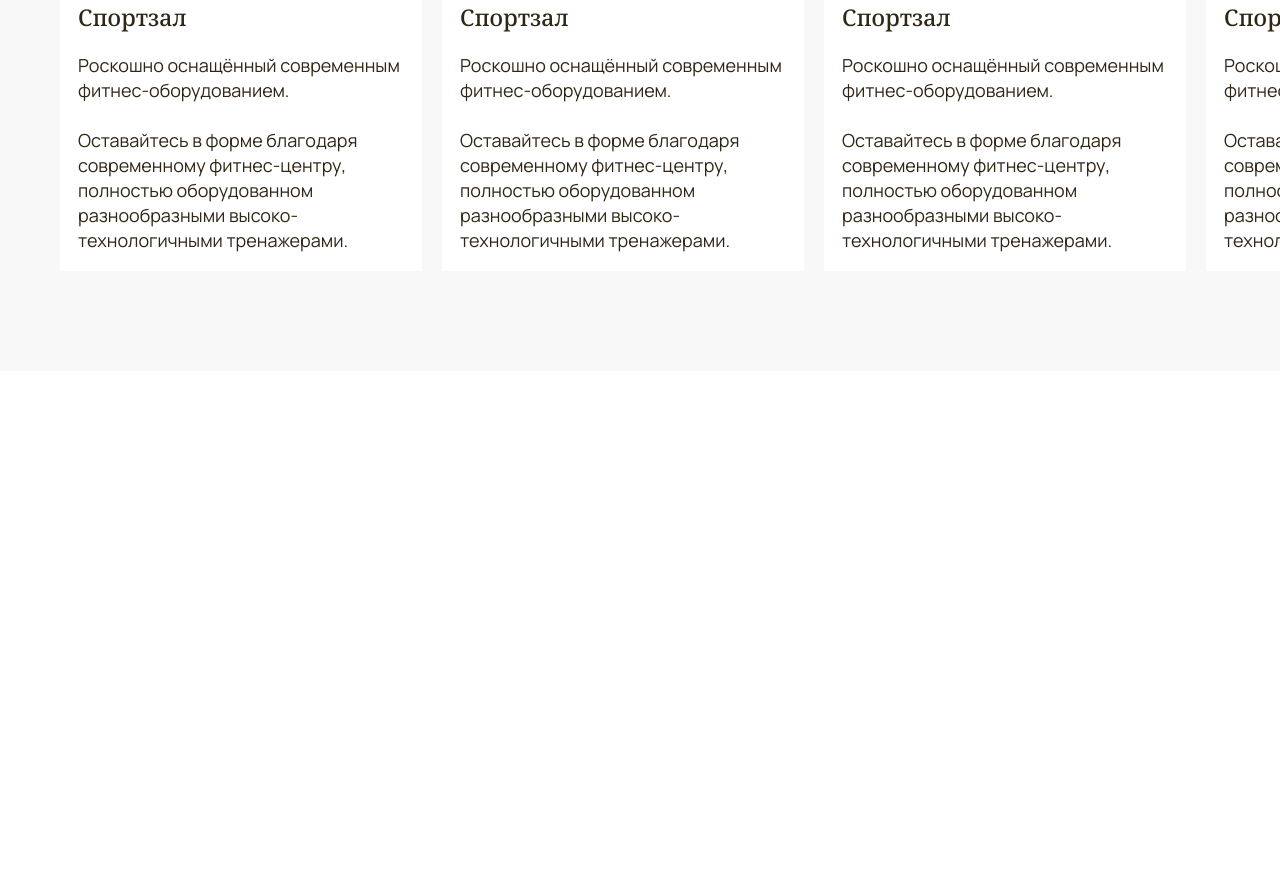
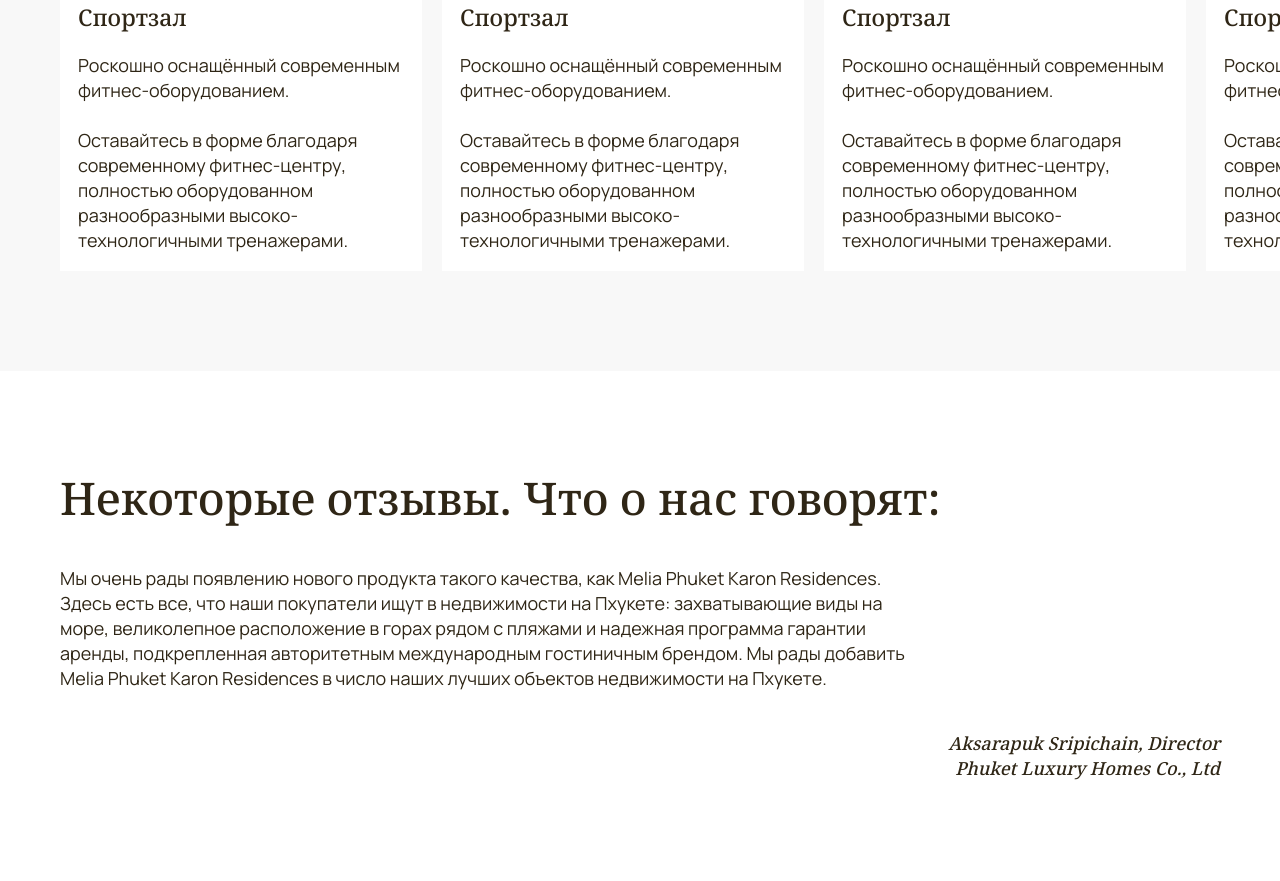
Before and after one commit to Solmyrik/Melia, a plain HTML site: page index.html in a window 1280 px wide. Shown: the part 5069-5950 px from the top of the page. Before the commit the page ends 5440 px from the top, so only its background shows below. Drawn offline with nearby package versions, Linux system fonts and the light colour scheme.

Commit message:
add reviews

```diff
--- /dev/null
+++ b/#search/scss/_reviews.scss
@@ -0,0 +1,66 @@
+.reviews {
+  padding: 100px 0px;
+  @media (max-width: $mobile) {
+    padding: 50px 0px;
+  }
+  &__container {
+  }
+
+  &__body {
+    @media (max-width: $tablet) {
+      padding: 30px 12px;
+      background-color: $light;
+    }
+  }
+
+  &__title {
+    font-weight: 500;
+    font-size: 45px;
+    line-height: 122%;
+    color: #2f2616;
+    font-family: $noto;
+    margin-bottom: 40px;
+    @media (max-width: $tablet) {
+      font-size: 20px;
+      margin-bottom: 15px;
+    }
+  }
+
+  &__text {
+    font-weight: 400;
+    font-size: 18px;
+    line-height: 139%;
+    color: #2f2616;
+    display: block;
+    p {
+      margin-bottom: 40px;
+      max-width: 850px;
+    }
+    @media (max-width: $tablet) {
+      font-size: 12px;
+      margin-bottom: 15px;
+    }
+  }
+
+  &__name {
+    font-weight: 500;
+    font-size: 18px;
+    line-height: 139%;
+    color: #2f2616;
+    font-family: $noto;
+    text-align: right;
+    width: 100%;
+    display: flex;
+    justify-content: flex-end;
+    span {
+      max-width: 320px;
+      display: block;
+      @media (max-width: $tablet) {
+        max-width: 200px;
+      }
+    }
+    @media (max-width: $tablet) {
+      font-size: 12px;
+    }
+  }
+}
--- a/#search/scss/style.scss
+++ b/#search/scss/style.scss
@@ -51,3 +51,4 @@ body {
 @import '_created';
 @import '_quantity';
 @import '_conveniences';
+@import '_reviews';
--- a/index.html
+++ b/index.html
@@ -347,6 +347,26 @@
             </div>
           </div>
         </section>
+        <section class="reviews">
+          <div class="reviews__container">
+            <div class="reviews__body">
+              <h2 class="reviews__title">Некоторые отзывы. Что о нас говорят:</h2>
+              <blockquote class="reviews__text">
+                <p>
+                  Мы очень рады появлению нового продукта такого качества, как Melia Phuket Karon
+                  Residences. Здесь есть все, что наши покупатели ищут в недвижимости на Пхукете:
+                  захватывающие виды на море, великолепное расположение в горах рядом с пляжами и
+                  надежная программа гарантии аренды, подкрепленная авторитетным международным
+                  гостиничным брендом. Мы рады добавить Melia Phuket Karon Residences в число наших
+                  лучших объектов недвижимости на Пхукете.
+                </p>
+                <cite class="reviews__name"
+                  ><span>Aksarapuk Sripichain, Director Phuket Luxury Homes Co., Ltd</span></cite
+                >
+              </blockquote>
+            </div>
+          </div>
+        </section>
       </main>
       <footer class="footer"></footer>
     </div>
```
Also changed, not shown: css/style.css.
